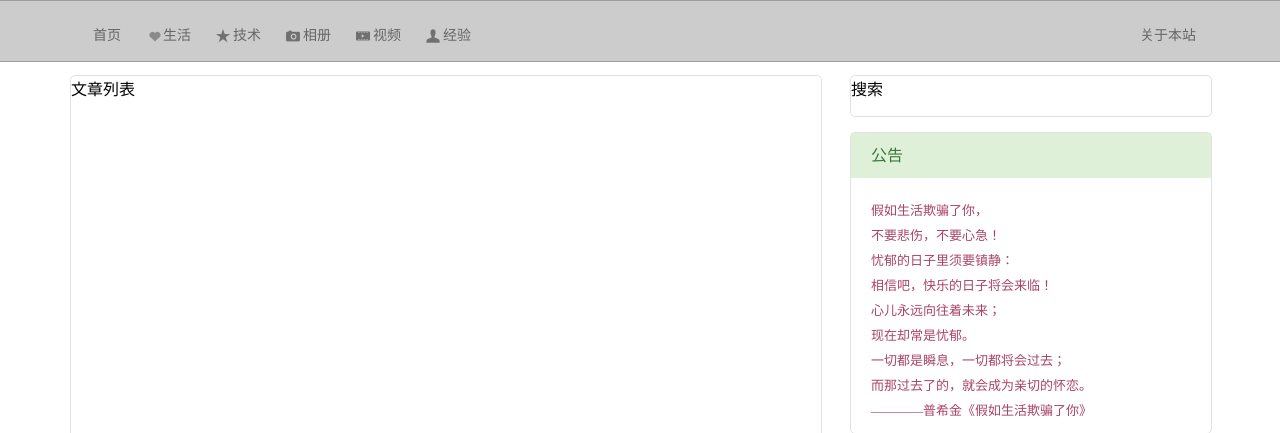
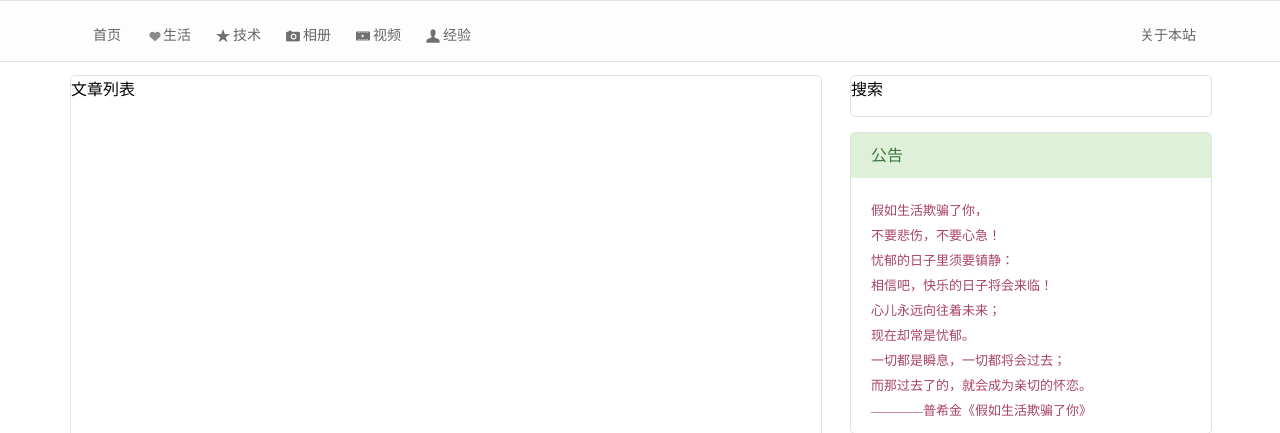
Before and after one commit to Jorelanbo/blog, a PHP site: page /life.php in a window 1280 px wide. Shown: the part 100-533 px from the top of the page. Run offline with PHP 8.4, Linux system fonts and the light colour scheme; data that the repository does not hold is empty.

Commit message:
改进颜色

```diff
--- a/templates/style/base.css
+++ b/templates/style/base.css
@@ -71,12 +71,12 @@ a {
 /*分割线*/
 .divider {
     height: 0.5px;
-    background: #9d9d9d;
+    background: #e2e2e2;
 }
 
 .nav_bg {
     height: 60px;
-    background: #cccccc;
+    background: #FDFDFD;
     /*background: white;*/
 }
 
@@ -94,7 +94,7 @@ a {
     z-index: 1;
     width: 100%;
     height: 60px;
-    background: #cccccc;
+    background: #FDFDFD;
     /*background: white;*/
 }
 
```
